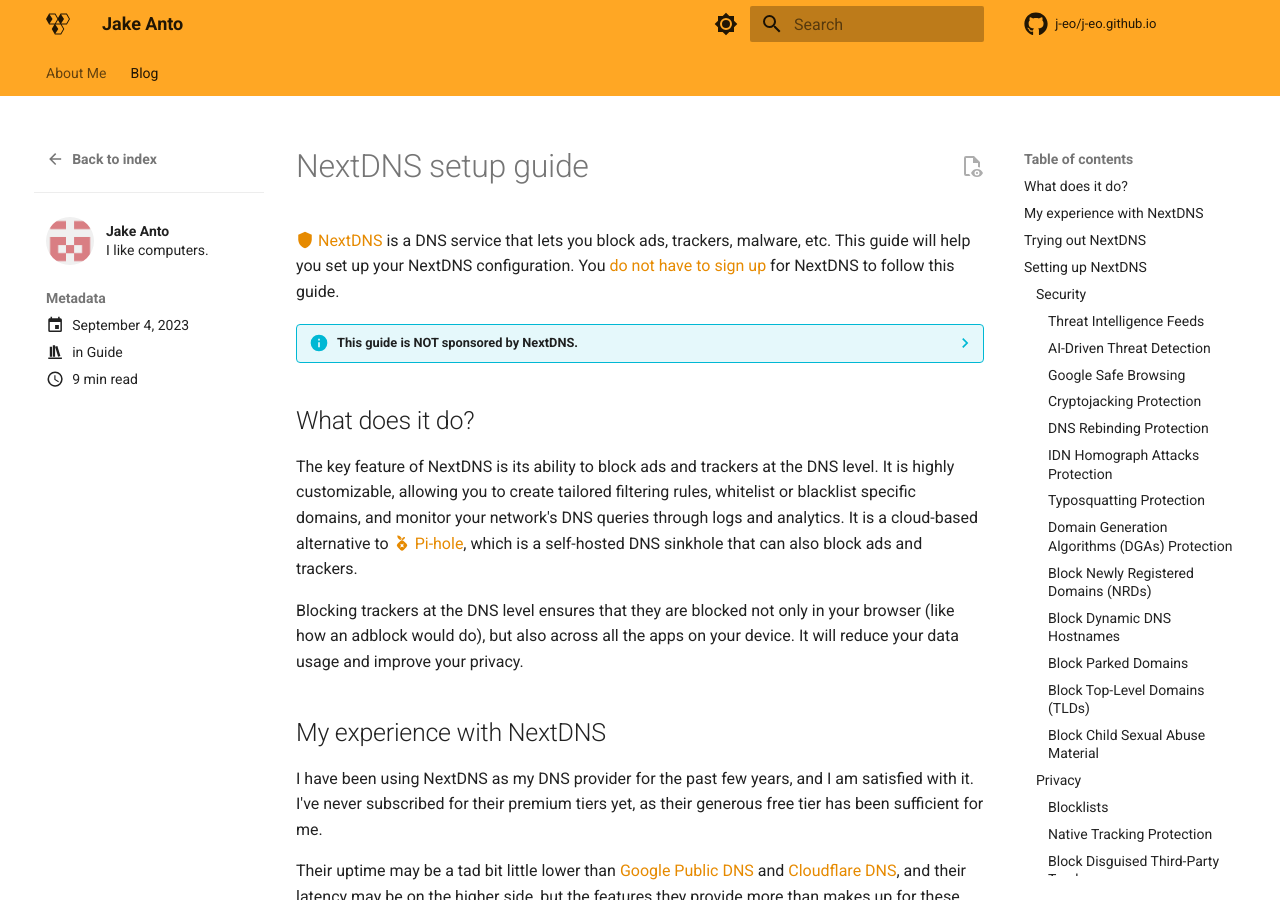
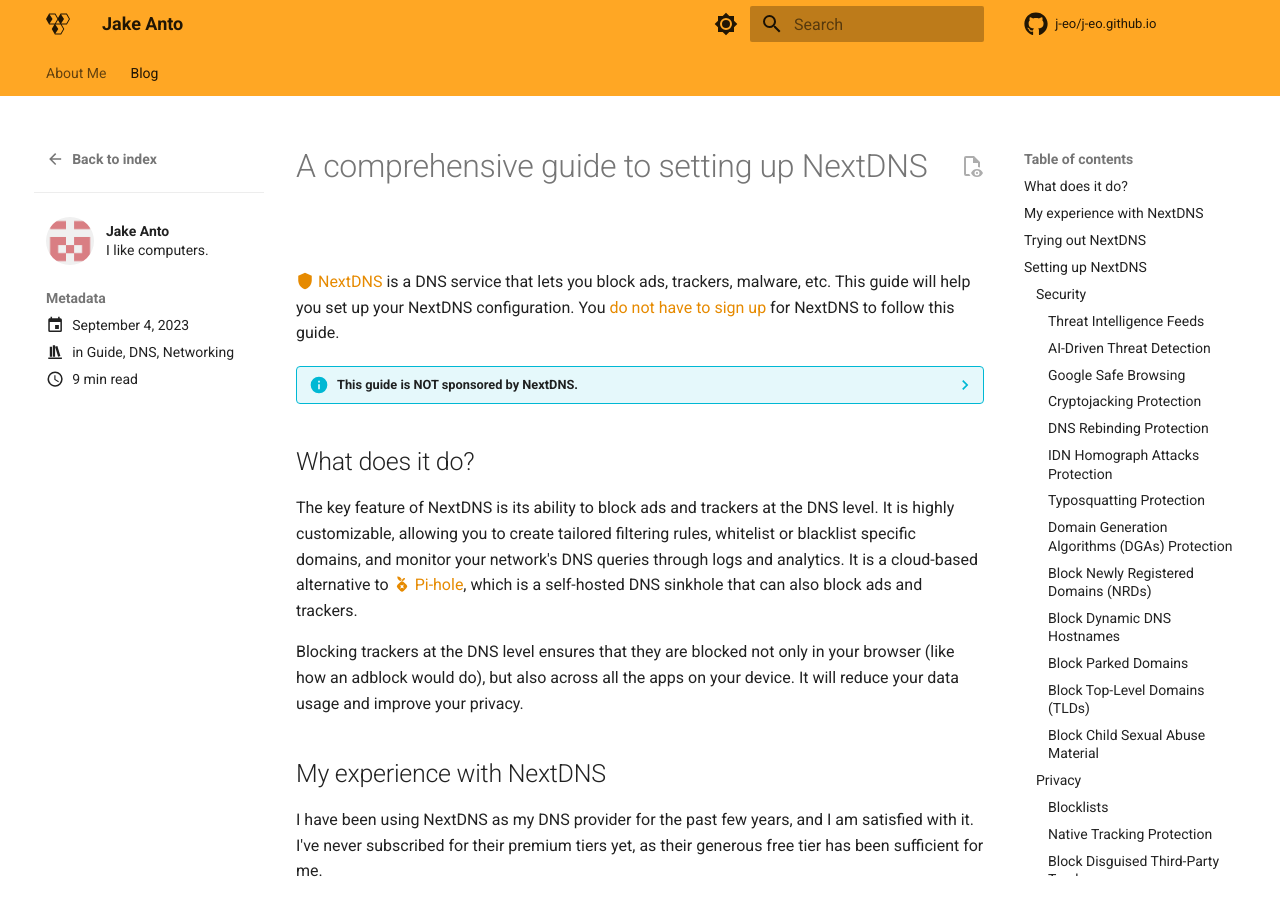
Before and after one commit to JakeAnto/JakeAnto.github.io, an MkDocs documentation site: the page built from docs/blog/posts/nextdns.md, in a window 1280 px wide and 900 px high. Built offline with MkDocs 1.6.1 and Material for MkDocs 9.7.7, drawn with Linux system fonts in a browser that asks for light colours; comment, search, counter and statistics services are not loaded.

Commit message:
Rename blog post and add categories

```diff
--- a/docs/blog/posts/nextdns.md
+++ b/docs/blog/posts/nextdns.md
@@ -4,13 +4,14 @@
   - Jake
 categories:
   - Guide
+  - DNS
+  - Networking
 tags:
-  - dns
   - nextdns
 comments: true
 ---
 
-# NextDNS setup guide
+# A comprehensive guide to setting up NextDNS
 
 [:material-shield: NextDNS](https://nextdns.io/) is a DNS service that lets you block ads, trackers, malware, etc. This guide will help you set up your NextDNS configuration. You [do not have to sign up](#trying-out-nextdns) for NextDNS to follow this guide.
 <!-- more -->
```
